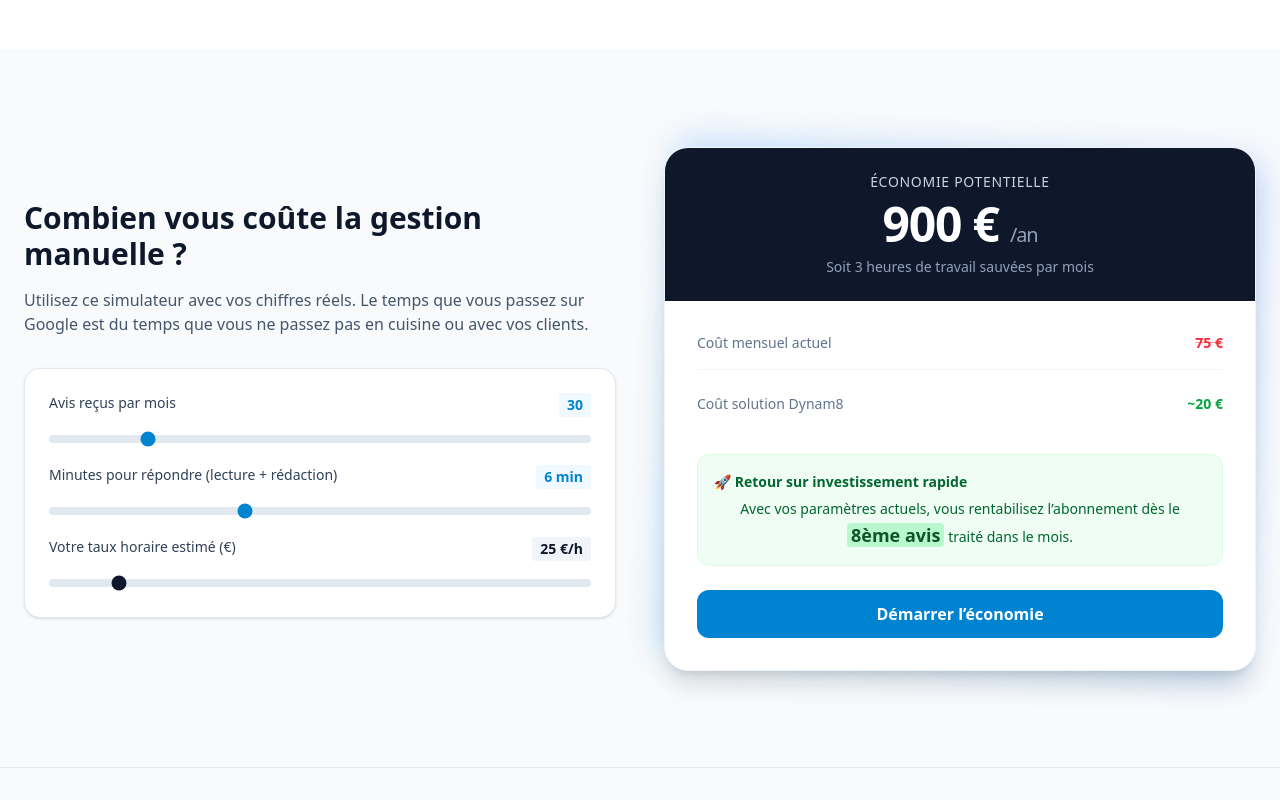
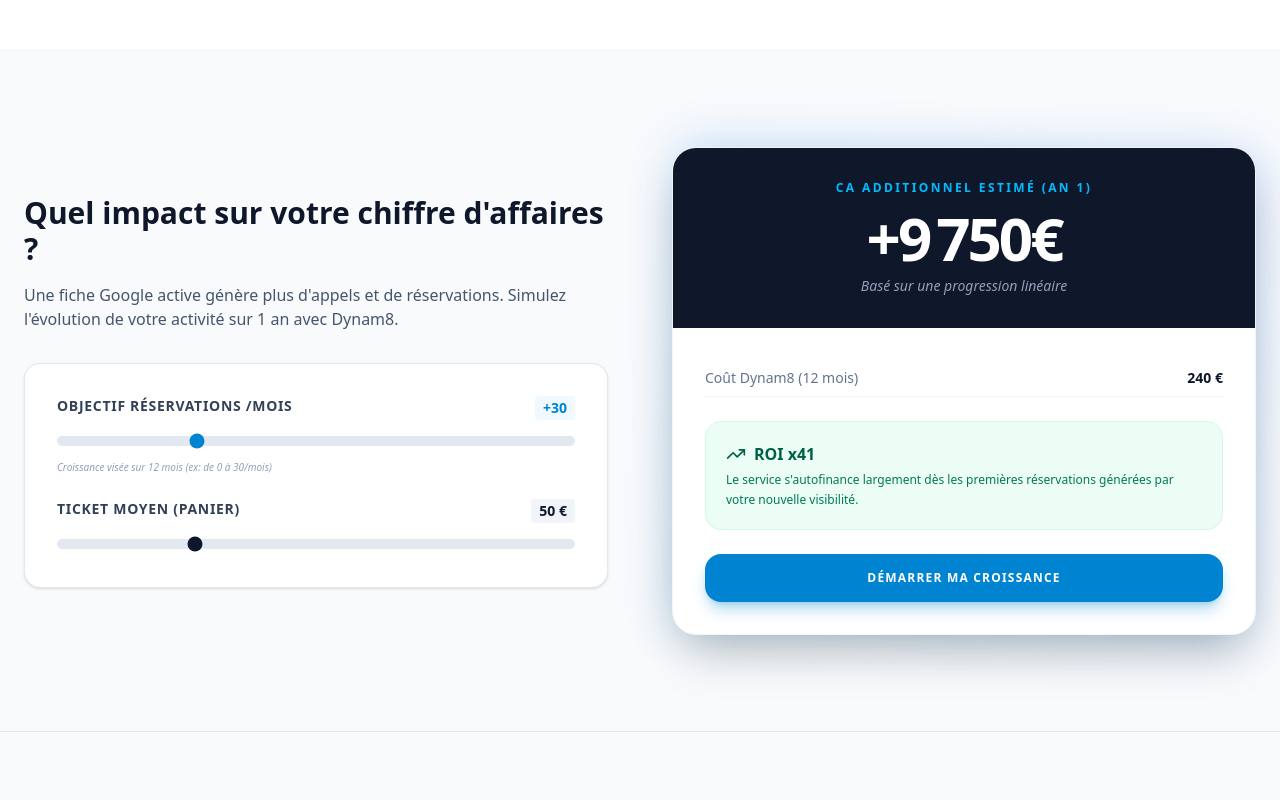
Before and after one commit to AlexDiLorenzo/agence-auto, a Next.js app: page / in a window 1280 px wide. Shown: the part 1140-1940 px from the top of the page. Built offline with nearby package versions, Linux system fonts and the light colour scheme.

Commit message:
new calculator

```diff
--- a/src/app/LandingPage.tsx
+++ b/src/app/LandingPage.tsx
@@ -13,13 +13,13 @@ import {
   Image as ImageIcon,
   ChevronDown,
   Menu,
-  X
+  X,
+  TrendingUp
 } from "lucide-react";
 
 // --------------------------------------------------------------------------------------
 // Logo Dynam8 (Version Image PNG)
 // --------------------------------------------------------------------------------------
-// On dit à ESLint d'ignorer l'avertissement sur la balise img pour ce composant spécifique
 /* eslint-disable @next/next/no-img-element */
 function Logo({ className = "h-auto w-auto" }: { className?: string }) {
   return (
@@ -35,28 +35,17 @@ function Logo({ className = "h-auto w-auto" }: { className?: string }) {
 // Page Principale
 // --------------------------------------------------------------------------------------
 export default function LandingPage() {
-  // --- ROI State ---
-  const [reviewsPerMonth, setReviewsPerMonth] = useState(30);
-  const [minutesPerReview, setMinutesPerReview] = useState(6);
-  const [hourCost, setHourCost] = useState(25);
+
+  // --- ROI State (Nouvelle Logique : Croissance Réservations) ---
+  const [targetReservations, setTargetReservations] = useState(30);
+  const [avgCheck, setAvgCheck] = useState(50);
   const monthlyFee = 20;
 
-  const hoursPerMonth = useMemo(
-    () => (reviewsPerMonth * minutesPerReview) / 60,
-    [reviewsPerMonth, minutesPerReview]
-  );
-  const monthlySaved = useMemo(
-    () => Math.round(hoursPerMonth * hourCost),
-    [hoursPerMonth, hourCost]
-  );
-  const annualSaved = useMemo(() => monthlySaved * 12, [monthlySaved]);
-
-  // Calcul du Break-even point
-  const reviewsToBreakEven = useMemo(() => {
-    const costPerSingleReview = (minutesPerReview / 60) * hourCost;
-    if (costPerSingleReview <= 0) return 0;
-    return Math.ceil(monthlyFee / costPerSingleReview);
-  }, [minutesPerReview, hourCost, monthlyFee]);
+  // Calcul basé sur une croissance linéaire de 0 à Target sur 12 mois
+  // Le cumul sur l'année correspond environ à Target * 6.5
+  const totalReservationsYear = useMemo(() => targetReservations * 6.5, [targetReservations]);
+  const totalRevenueYear = useMemo(() => Math.round(totalReservationsYear * avgCheck), [totalReservationsYear, avgCheck]);
+  const totalCostYear = monthlyFee * 12;
 
   // --- Contact Form ---
   const [sending, setSending] = useState(false);
@@ -77,7 +66,7 @@ export default function LandingPage() {
       contact: String(formData.get("contact") || ""),
       phone: String(formData.get("phone") || ""),
       email: "non-fourni@contact-rapide.com",
-      message: "Demande de rappel depuis le formulaire simplifié (Vente Terrain)",
+      message: "Demande de rappel depuis le simulateur de croissance",
     };
 
     try {
@@ -163,7 +152,7 @@ export default function LandingPage() {
                 className="w-full sm:w-auto inline-flex items-center justify-center gap-2 rounded-full bg-white text-slate-700 border border-slate-200 px-8 py-4 text-base font-semibold hover:bg-slate-50 hover:border-slate-300 transition-all duration-200"
               >
                 <Calculator className="size-4 text-sky-600" />
-                Simuler mes économies
+                Simuler mes gains
               </a>
             </div>
 
@@ -216,77 +205,60 @@ export default function LandingPage() {
           </div>
         </section>
 
-        {/* ROI CALCULATOR */}
+        {/* ROI CALCULATOR (MODIFIÉ) */}
         <section id="roi" className="py-24 bg-slate-50 scroll-mt-20 relative overflow-hidden">
           <div className="mx-auto max-w-7xl px-6 relative z-10">
-            <div className="grid lg:grid-cols-2 gap-12 items-center">
+            <div className="grid lg:grid-cols-2 gap-16 items-center">
               <div>
                 <h2 className="text-3xl font-bold text-slate-900 mb-4">
-                  Combien vous coûte la gestion manuelle ?
+                  Quel impact sur votre chiffre d&apos;affaires ?
                 </h2>
                 <p className="text-slate-600 mb-8">
-                  Utilisez ce simulateur avec vos chiffres réels. Le temps que vous passez sur Google est du temps que vous ne passez pas en cuisine ou avec vos clients.
+                  Une fiche Google active génère plus d&apos;appels et de réservations.
+                  Simulez l&apos;évolution de votre activité sur 1 an avec Dynam8.
                 </p>
 
-                <div className="bg-white rounded-2xl shadow-sm border border-slate-200 p-6 space-y-6">
+                <div className="bg-white rounded-2xl shadow-sm border border-slate-200 p-8 space-y-8">
                   {/* Sliders */}
-                  <div className="space-y-4">
+                  <div className="space-y-6">
                     <div>
                       <div className="flex justify-between mb-2">
-                        <label className="text-sm font-medium text-slate-700">
-                          Avis reçus par mois
+                        <label className="text-sm font-bold text-slate-700 uppercase tracking-wider">
+                          Objectif réservations /mois
                         </label>
-                        <span className="text-sm font-bold text-sky-600 bg-sky-50 px-2 py-0.5 rounded">
-                          {reviewsPerMonth}
+                        <span className="text-sm font-black text-sky-600 bg-sky-50 px-2 py-0.5 rounded">
+                          +{targetReservations}
                         </span>
                       </div>
                       <input
                         type="range"
                         min="5"
-                        max="150"
+                        max="100"
                         step="5"
-                        value={reviewsPerMonth}
-                        onChange={(e) => setReviewsPerMonth(parseInt(e.target.value))}
-                        className="w-full h-2 bg-slate-200 rounded-lg appearance-none cursor-pointer accent-sky-600"
+                        value={targetReservations}
+                        onChange={(e) => setTargetReservations(parseInt(e.target.value))}
+                        className="w-full h-2.5 bg-slate-200 rounded-lg appearance-none cursor-pointer accent-sky-600"
                       />
+                      <p className="text-[10px] text-slate-400 mt-2 italic">Croissance visée sur 12 mois (ex: de 0 à {targetReservations}/mois)</p>
                     </div>
 
                     <div>
                       <div className="flex justify-between mb-2">
-                        <label className="text-sm font-medium text-slate-700">
-                          Minutes pour répondre (lecture + rédaction)
+                        <label className="text-sm font-bold text-slate-700 uppercase tracking-wider">
+                          Ticket moyen (Panier)
                         </label>
-                        <span className="text-sm font-bold text-sky-600 bg-sky-50 px-2 py-0.5 rounded">
-                          {minutesPerReview} min
-                        </span>
-                      </div>
-                      <input
-                        type="range"
-                        min="1"
-                        max="15"
-                        value={minutesPerReview}
-                        onChange={(e) => setMinutesPerReview(parseInt(e.target.value))}
-                        className="w-full h-2 bg-slate-200 rounded-lg appearance-none cursor-pointer accent-sky-600"
-                      />
-                    </div>
-
-                    <div>
-                      <div className="flex justify-between mb-2">
-                        <label className="text-sm font-medium text-slate-700">
-                          Votre taux horaire estimé (€)
-                        </label>
-                        <span className="text-sm font-bold text-slate-900 bg-slate-100 px-2 py-0.5 rounded">
-                          {hourCost} €/h
+                        <span className="text-sm font-black text-slate-900 bg-slate-100 px-2 py-0.5 rounded">
+                          {avgCheck} €
                         </span>
                       </div>
                       <input
                         type="range"
                         min="15"
-                        max="100"
+                        max="150"
                         step="5"
-                        value={hourCost}
-                        onChange={(e) => setHourCost(parseInt(e.target.value))}
-                        className="w-full h-2 bg-slate-200 rounded-lg appearance-none cursor-pointer accent-slate-900"
+                        value={avgCheck}
+                        onChange={(e) => setAvgCheck(parseInt(e.target.value))}
+                        className="w-full h-2.5 bg-slate-200 rounded-lg appearance-none cursor-pointer accent-slate-900"
                       />
                     </div>
                   </div>
@@ -294,51 +266,41 @@ export default function LandingPage() {
               </div>
 
               {/* Resultat Card */}
-              <div className="relative">
-                <div className="absolute inset-0 bg-gradient-to-tr from-sky-600 to-blue-600 rounded-3xl transform rotate-2 opacity-20 blur-lg"></div>
-                <div className="relative bg-white rounded-3xl shadow-xl border border-slate-100 overflow-hidden">
-                  <div className="bg-slate-900 p-6 text-white text-center">
-                    <p className="text-slate-300 text-sm font-medium uppercase tracking-wider">
-                      Économie potentielle
+              <div className="relative group">
+                <div className="absolute inset-0 bg-gradient-to-tr from-sky-600 to-blue-600 rounded-3xl transform rotate-1 opacity-20 blur-xl group-hover:rotate-2 transition-transform"></div>
+                <div className="relative bg-white rounded-3xl shadow-2xl border border-slate-100 overflow-hidden">
+                  <div className="bg-slate-900 p-8 text-white text-center">
+                    <p className="text-sky-400 text-xs font-bold uppercase tracking-[0.2em] mb-3">
+                      CA Additionnel Estimé (An 1)
                     </p>
-                    <div className="text-5xl font-extrabold mt-2 tracking-tight">
-                      {annualSaved.toLocaleString("fr-FR")} €{" "}
-                      <span className="text-xl font-normal text-slate-400">/an</span>
+                    <div className="text-6xl font-black mb-2 tracking-tighter">
+                      +{totalRevenueYear.toLocaleString("fr-FR")}€
                     </div>
-                    <p className="text-slate-400 text-sm mt-2">
-                      Soit {hoursPerMonth} heures de travail sauvées par mois
+                    <p className="text-slate-400 text-sm italic">
+                      Basé sur une progression linéaire
                     </p>
                   </div>
-                  <div className="p-8 text-center space-y-6">
-                    <div className="flex justify-between items-center text-sm border-b border-slate-100 pb-4">
-                      <span className="text-slate-500">Coût mensuel actuel</span>
-                      <span className="font-bold text-red-500 line-through decoration-red-500/50">
-                        {monthlySaved} €
-                      </span>
-                    </div>
-                    <div className="flex justify-between items-center text-sm pb-4">
-                      <span className="text-slate-500">Coût solution Dynam8</span>
-                      <span className="font-bold text-green-600">~20 €</span>
+
+                  <div className="p-8 space-y-6">
+                    <div className="flex justify-between items-center text-sm py-2 border-b border-slate-100">
+                      <span className="text-slate-500">Coût Dynam8 (12 mois)</span>
+                      <span className="font-bold text-slate-900">{totalCostYear} €</span>
                     </div>
 
-                    <div className="bg-green-50 rounded-xl p-4 border border-green-100 transition-all duration-300">
-                      <p className="text-green-800 font-medium text-sm leading-relaxed">
-                        <span className="flex items-center gap-2 font-bold mb-1">
-                          🚀 Retour sur investissement rapide
-                        </span>
-                        Avec vos paramètres actuels, vous rentabilisez l&rsquo;abonnement dès le{" "}
-                        <strong className="text-lg bg-green-200 px-1 rounded text-green-900">
-                          {reviewsToBreakEven > 0 ? `${reviewsToBreakEven}ème avis` : "..."}
-                        </strong>{" "}
-                        traité dans le mois.
+                    <div className="bg-emerald-50 rounded-2xl p-5 border border-emerald-100">
+                      <div className="flex items-center gap-2 text-emerald-800 font-bold mb-1">
+                        <TrendingUp className="size-5" /> ROI x{(totalRevenueYear / totalCostYear).toFixed(0)}
+                      </div>
+                      <p className="text-emerald-700 text-xs leading-relaxed">
+                        Le service s&apos;autofinance largement dès les premières réservations générées par votre nouvelle visibilité.
                       </p>
                     </div>
 
                     <a
                       href="#contact"
-                      className="block w-full rounded-xl bg-sky-600 text-white py-3 font-bold hover:bg-sky-700 transition"
+                      className="block w-full rounded-2xl bg-sky-600 text-white py-4 text-center font-black hover:bg-sky-700 transition shadow-lg shadow-sky-600/30 uppercase tracking-widest text-xs"
                     >
-                      Démarrer l&rsquo;économie
+                      Démarrer ma croissance
                     </a>
                   </div>
                 </div>
@@ -347,7 +309,7 @@ export default function LandingPage() {
           </div>
         </section>
 
-        {/* TÉMOIGNAGES - SECTION CORRIGÉE */}
+        {/* TÉMOIGNAGES (RESTAURÉS À L'IDENTIQUE) */}
         <section className="py-24 bg-slate-50 border-t border-slate-200 scroll-mt-20">
           <div className="mx-auto max-w-7xl px-6">
             <div className="text-center max-w-2xl mx-auto mb-12">
@@ -668,7 +630,7 @@ function SiteHeader() {
             Solutions
           </a>
           <a href="#roi" className="hover:text-sky-600 transition">
-            Rentabilité
+            Simulateur
           </a>
           <a href="#tarifs" className="hover:text-sky-600 transition">
             Tarifs
@@ -702,7 +664,7 @@ function SiteHeader() {
             Solutions
           </a>
           <a href="#roi" onClick={() => setMobileOpen(false)} className="p-2 text-slate-600">
-            Rentabilité
+            Simulateur
           </a>
           <a href="#tarifs" onClick={() => setMobileOpen(false)} className="p-2 text-slate-600">
             Tarifs
@@ -741,7 +703,7 @@ function FeatureCard({
   return (
     <div
       className={`group p-6 rounded-2xl border bg-white transition duration-300 hover:shadow-md ${
-        colors[theme].split(" ").pop() // garde la classe de bordure + hover
+        colors[theme].split(" ").pop()
       }`}
     >
       <div
```
